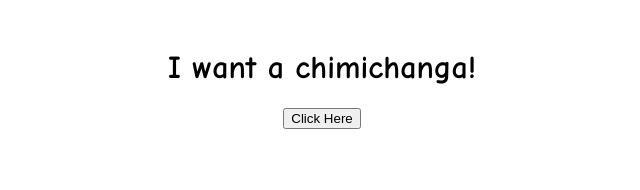
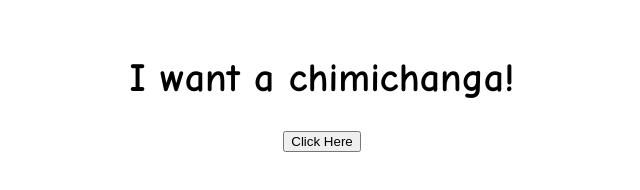
Before and after one commit to Ebooher21/ElectronPractice, an Electron app: page my-electron-app/index.html in a window 800 px wide. Shown: the whole page, without its empty margins (78-718 px from the left). Drawn offline with Linux system fonts and the light colour scheme; no server answers.

Commit message:
working with the ui - css work

```diff
--- a/my-electron-app/index.html
+++ b/my-electron-app/index.html
@@ -3,16 +3,7 @@
 <head>
     <meta charset="UTF-8" />
     <title>Electron Practice</title>
-    <style>
-        body {
-            font-family: Comic Sans MS, sans-serif;
-            text-align: center;
-            padding: 20px;
-        }
-        #image-container {
-            margin-top: 20px;
-        }
-    </style>
+    <link rel="stylesheet" href="style.css">
 </head>
 <body>
     <h1>I want a chimichanga!</h1>
--- a/my-electron-app/main.js
+++ b/my-electron-app/main.js
@@ -1,3 +1,4 @@
+console.log(`Chimichanga`);
 const { app, BrowserWindow } = require('electron')
 const create = require("got/dist/source/create");
 
--- a/my-electron-app/style.css
+++ b/my-electron-app/style.css
@@ -1,6 +1,14 @@
 body{
+    font-family: Comic Sans MS, sans-serif;
+    font-size: 20px;
     app-region: drag;
+    text-align: center;
+    padding: 20px;
 }
+#image-container {
+    margin-top: 20px;
+}
+
 .titlebar{
     user-select: none;
     app-region: drag;
```
